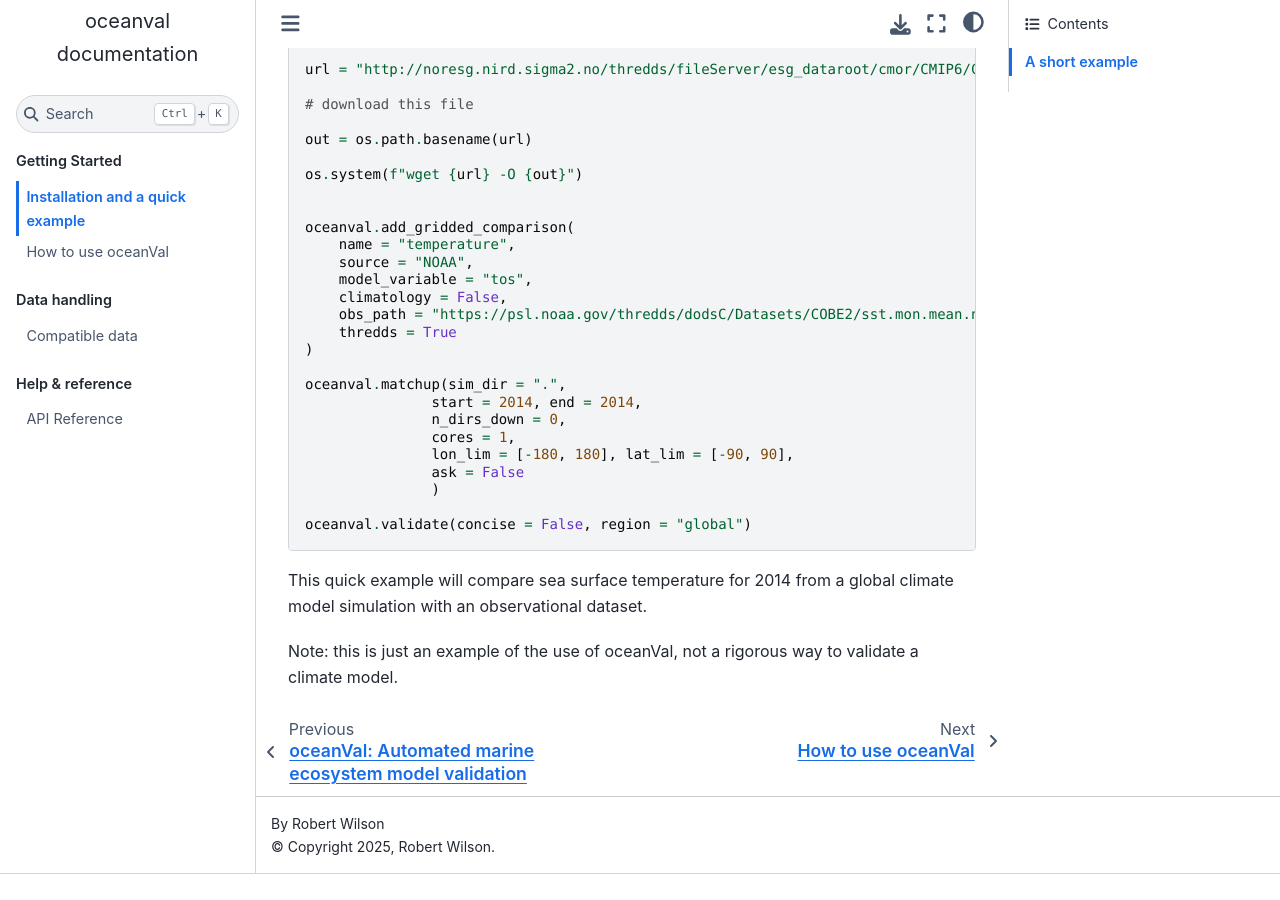
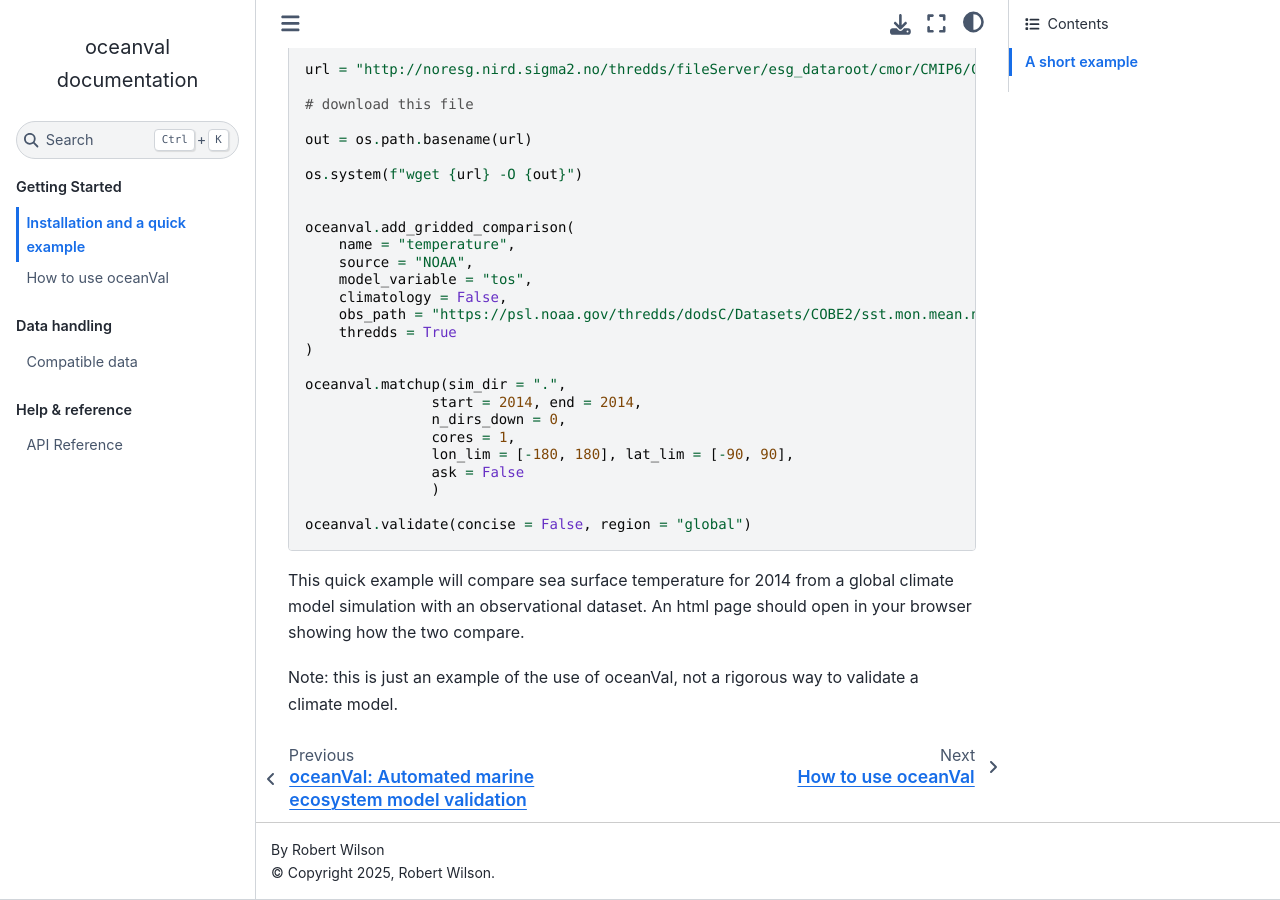
Before and after one commit to pmlmodelling/oceanVal, a Sphinx documentation site: the page built from docs/source/installing.rst, in a window 1280 px wide and 900 px high, scrolled down 538 px. Built offline with Sphinx 7.4.7 and the Sphinx Book theme 1.1.4, drawn with Linux system fonts in a browser that asks for light colours; before the commit the page ends 1412 px from its top, so only the background shows below that.

Commit message:
add sentence on html output

```diff
--- a/docs/source/installing.rst
+++ b/docs/source/installing.rst
@@ -53,5 +53,6 @@
 
 
 This quick example will compare sea surface temperature for 2014 from a global climate model simulation with an observational dataset.
+An html page should open in your browser showing how the two compare.
 
 Note: this is just an example of the use of oceanVal, not a rigorous way to validate a climate model.
```
